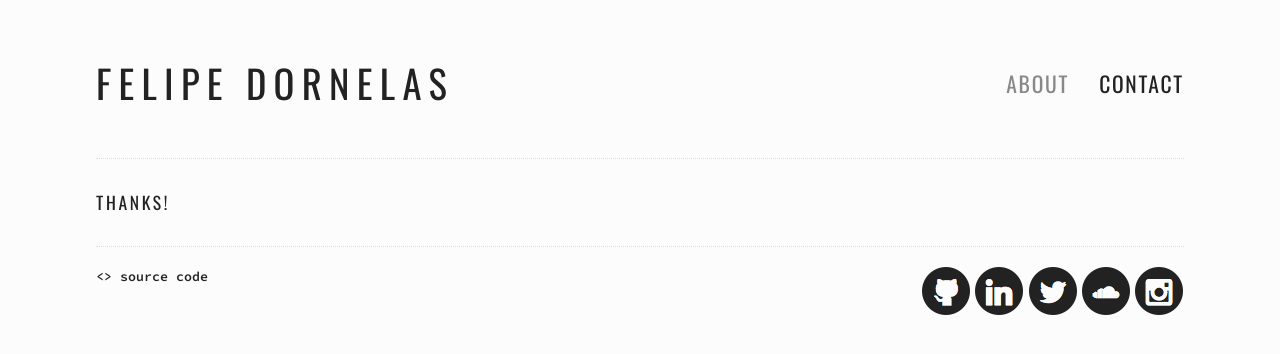
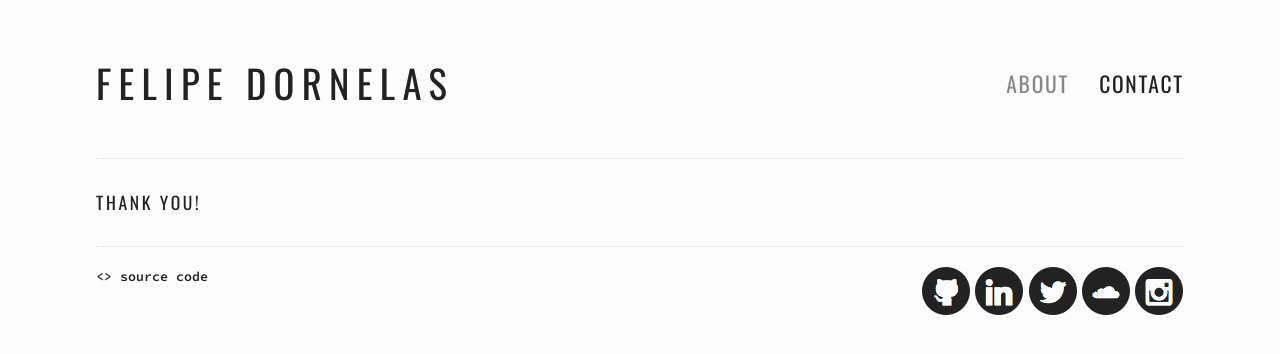
Before and after one commit to felipead/felipead.github.com, a Jekyll site: the page built from pages/thanks.html, in a window 1280 px wide. Shown: the top 354 px of the page. Built offline with Jekyll 4.4.1, drawn with Linux system fonts in a browser that asks for light colours.

Commit message:
Form submission: "Thanks!" => "Thank You!"

```diff
--- a/pages/thanks.html
+++ b/pages/thanks.html
@@ -5,4 +5,4 @@ permalink: /thanks/
 layout: default
 ---
 
-<h1>Thanks!</h1>
+<h1>Thank You!</h1>
```
